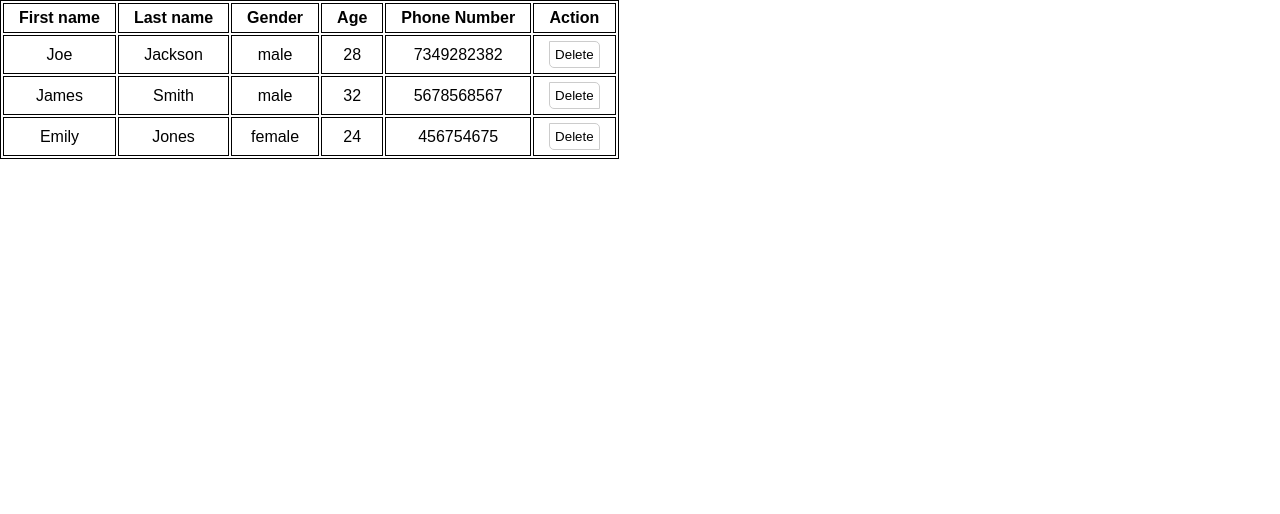
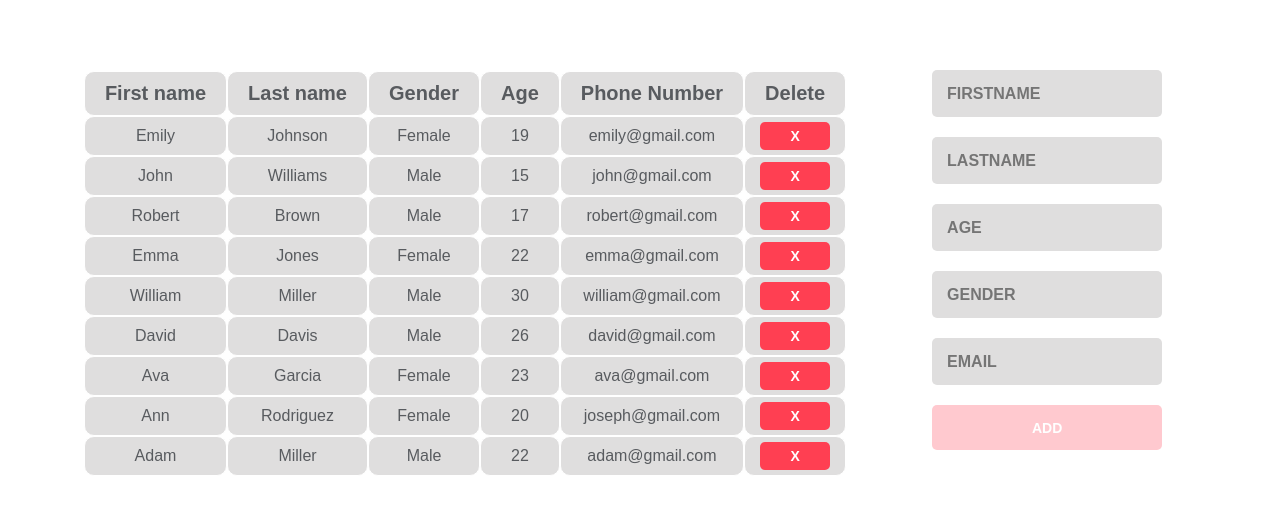
Before and after one commit to Ararat01/class-work, an Angular app: page / in a window 1280 px wide. Shown: the top 514 px of the page. Built offline with nearby package versions, Linux system fonts and the light colour scheme; data requests are answered from the project's data file.

Commit message:
http post

```diff
--- a/db.json
+++ b/db.json
@@ -24,5 +24,79 @@
       "age": 24,
       "number": "456754675"
     }
+  ],
+  "members": [
+    {
+      "id": 2,
+      "firstName": "Emily",
+      "lastName": "Johnson",
+      "age": 19,
+      "gender": "Female",
+      "email": "emily@gmail.com"
+    },
+    {
+      "id": 3,
+      "firstName": "John",
+      "lastName": "Williams",
+      "age": 15,
+      "gender": "Male",
+      "email": "john@gmail.com"
+    },
+    {
+      "id": 4,
+      "firstName": "Robert",
+      "lastName": "Brown",
+      "age": 17,
+      "gender": "Male",
+      "email": "robert@gmail.com"
+    },
+    {
+      "id": 5,
+      "firstName": "Emma",
+      "lastName": "Jones",
+      "age": 22,
+      "gender": "Female",
+      "email": "emma@gmail.com"
+    },
+    {
+      "id": 6,
+      "firstName": "William",
+      "lastName": "Miller",
+      "age": 30,
+      "gender": "Male",
+      "email": "william@gmail.com"
+    },
+    {
+      "id": 7,
+      "firstName": "David",
+      "lastName": "Davis",
+      "age": 26,
+      "gender": "Male",
+      "email": "david@gmail.com"
+    },
+    {
+      "id": 8,
+      "firstName": "Ava",
+      "lastName": "Garcia",
+      "age": 23,
+      "gender": "Female",
+      "email": "ava@gmail.com"
+    },
+    {
+      "id": 9,
+      "firstName": "Ann",
+      "lastName": "Rodriguez",
+      "age": 20,
+      "gender": "Female",
+      "email": "joseph@gmail.com"
+    },
+    {
+      "id": 10,
+      "firstName": "Adam",
+      "lastName": "Miller",
+      "age": 22,
+      "gender": "Male",
+      "email": "adam@gmail.com"
+    }
   ]
 }
--- a/src/app/home/home.component.html
+++ b/src/app/home/home.component.html
@@ -1,3 +1,4 @@
+<section>
     <table>
         <tr>
             <th>First name</th>
@@ -5,14 +6,33 @@
             <th>Gender</th>
             <th>Age</th>
             <th>Phone Number</th>
-        <th>Action</th>
+            <th>Delete</th>
         </tr>
         <tr *ngFor="let member of response">
             <td>{{member.firstName}}</td>
             <td>{{member.lastName}}</td>
             <td>{{member.gender}}</td>
             <td>{{member.age}}</td>
-        <td>{{member.number}}</td>
-        <td><button (click)="deleteMember(member.id)">Delete</button></td>
+            <td>{{member.email}}</td>
+            <td><button (click)="deleteMember(member.id)">X</button></td>
         </tr>
     </table>
+    <form [formGroup]="form" (ngSubmit)="addUser()">
+        <div>
+            <input type="text" formControlName="first_name" placeholder="FIRSTNAME">
+        </div>
+        <div>
+            <input type="text" formControlName="last_name" placeholder="LASTNAME">
+        </div>
+        <div>
+            <input type="number" formControlName="age" placeholder="AGE">
+        </div>
+        <div>
+            <input type="text" formControlName="gender" placeholder="GENDER">
+        </div>
+        <div>
+            <input type="email" formControlName="email" placeholder="EMAIL">
+        </div>
+        <button [disabled]="form.invalid">ADD</button>
+    </form>
+</section>
--- a/src/app/home/home.component.scss
+++ b/src/app/home/home.component.scss
@@ -1,20 +1,81 @@
+
+section {
+    padding: 70px 0;
+    display: flex;
+    justify-content: center;
+    form {
+        input {
+            font-weight: bold;
+            width: 200px;
+            margin: 0 35px 20px ;
+            height: 35px;
+            padding: 6px 15px;
+            border-radius: 5px;
+            outline: none;
+            border: none;
+            background: #dfdede;
+            color: #585b5f;
+            font-size: 16px;
+        }
+        button {
+            font-weight: bold;
+            width: 230px;
+            margin: 0 35px 20px ;
+            height: 45px;
+            padding: 6px 15px;
+            border-radius: 5px;
+            outline: none;
+            border: none;
+            background: #ff3f52;
+            color: white;
+            font-size: 14px;
+            transition: 0.3s;
+            cursor: pointer;
+            &:enabled:hover {
+                background: #95000f;
+            }
+            &:disabled {
+                background: #ffc9cf;
+                cursor: default;
+            }
+         }
+    }
+
     table {
         font-family: sans-serif;
-    border: 1px solid;
+        border: 1px solid #fff;
         text-align: center;
+        margin-right: 50px;
+        border-spacing: 0;
+        color: #585b5f;
         th {
-        padding: 5px 15px;
-        border: 1px solid;
+            padding: 10px 20px;
+            font-size: 20px;
+            border: 1px solid #fff;
+            border-radius: 10px;
+            background-color: #dfdede;
         }
         td {
             padding: 5px 15px;
-        border: 1px solid;
+            border: 1px solid #fff;
+            border-radius: 10px;
+            background-color: #dfdede;
         }
         button {
+            font-weight: bold;
+            width: 100%;
+            padding: 6px 15px;
+            border-radius: 5px;
+            outline: none;
+            border: none;
+            background: #ff3f52;
+            color: white;
+            font-size: 14px;
+            transition: 0.3s;
             cursor: pointer;
-        background-color: transparent;
-        border: 1px solid #ccc;
-        border-radius: 0 5px;
-        padding: 5px;
+            &:enabled:hover {
+                background: #95000f;
             }
         }
+    }
+}
--- a/src/app/home/home.component.ts
+++ b/src/app/home/home.component.ts
@@ -1,6 +1,7 @@
 import { Component, OnInit } from '@angular/core';
 import { environment } from 'src/environments/environment.prod';
 import { RequestService } from '../sevice/request.service';
+import { FormControl, FormGroup, Validators, FormBuilder } from '@angular/forms';
 
 @Component({
   selector: 'app-home',
@@ -12,9 +13,15 @@ export class HomeComponent implements OnInit {
 
   response: any[] = [];
 
-  constructor(public request: RequestService) {
+  form = this.fb.group({
+    first_name: ['', Validators.required],
+    last_name: '',
+    age: '',
+    email: '',
+    gender: ''
+  })
 
-  }
+  constructor(public request: RequestService, public fb: FormBuilder) {}
 
 
   ngOnInit(): void {
@@ -24,7 +31,6 @@ export class HomeComponent implements OnInit {
     //   err => console.log(err.message),
     //   () => console.log('finished')
     // )
-
 
     // this.request.get('https://jsonplaceholder.typicode.com/posts').subscribe(
     //   res => console.log(res),
@@ -36,7 +42,7 @@ export class HomeComponent implements OnInit {
   }
 
   getMembers() {
-    this.request.get(`${environment.url}/people`).subscribe(
+    this.request.get(`${environment.url}/members`).subscribe(
       (res: any) => {
         console.log(res)
         this.response = res
@@ -48,10 +54,24 @@ export class HomeComponent implements OnInit {
 
   deleteMember(id: number) {
     if(confirm('Are u sure?')) {
-      this.request.delete(`${environment.url}/people/${id}`).subscribe(() => {
+      this.request.delete(`${environment.url}/members/${id}`).subscribe(() => {
         this.getMembers()
       })
     }
   }
 
+
+  addUser() {
+    const user = {
+      firstName: this.form.value['first_name'],
+      lastName: this.form.value['last_name'],
+      age: this.form.value['age'],
+      gender: this.form.value['gender'],
+      email: this.form.value['email'],
+    }
+    this.request.post(`${environment.url}/members`, user).subscribe((res) => {
+      console.log(res);
+      this.getMembers()
+    })
+  }
 }
--- a/src/app/sevice/request.service.ts
+++ b/src/app/sevice/request.service.ts
@@ -1,4 +1,5 @@
 import { HttpClient } from '@angular/common/http';
+import { map } from 'rxjs/operators'
 import { Injectable } from '@angular/core';
 
 @Injectable({
@@ -16,4 +17,7 @@ export class RequestService {
     return this.http.delete(url)
   }
 
+  post(url: string, user: object) {
+    return this.http.post(url, user)
+  }
 }
```
Also changed, not shown: src/assets/sample4.json (+75 -1 lines). Lines whose indentation alone changed are shown as unchanged.
